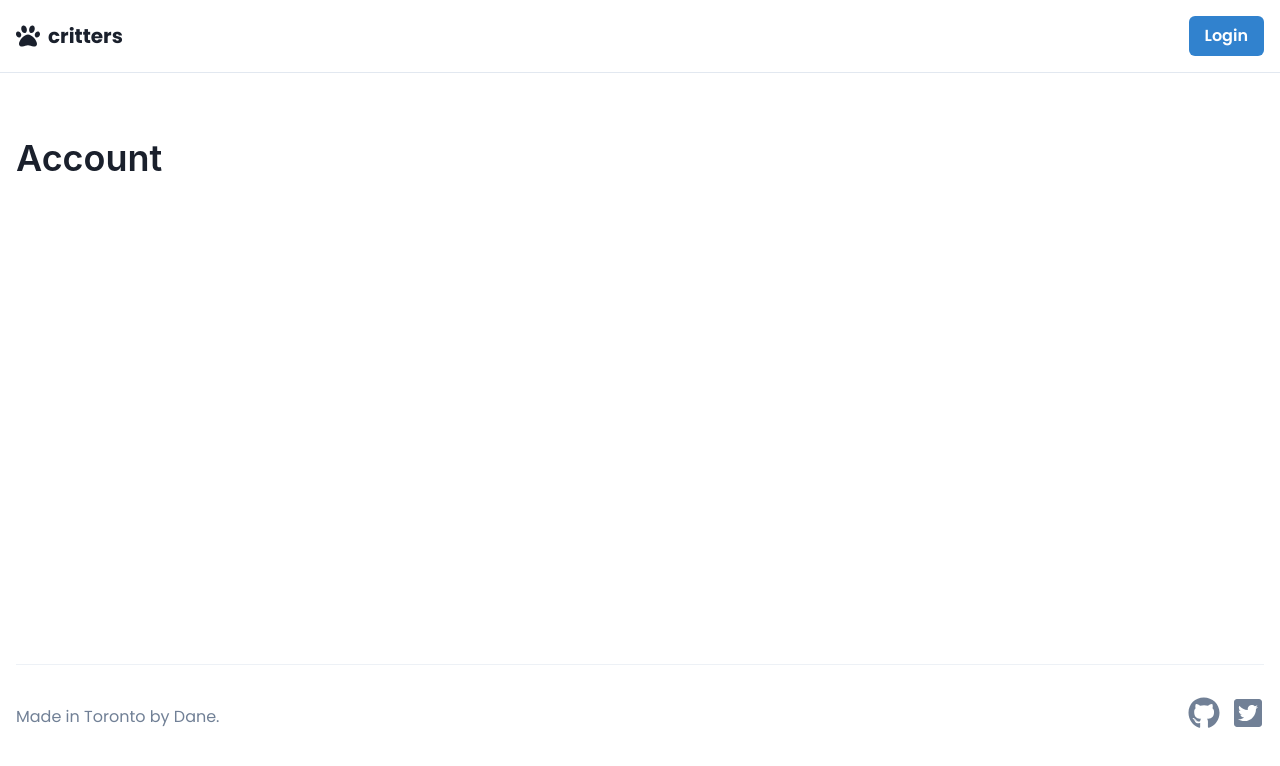
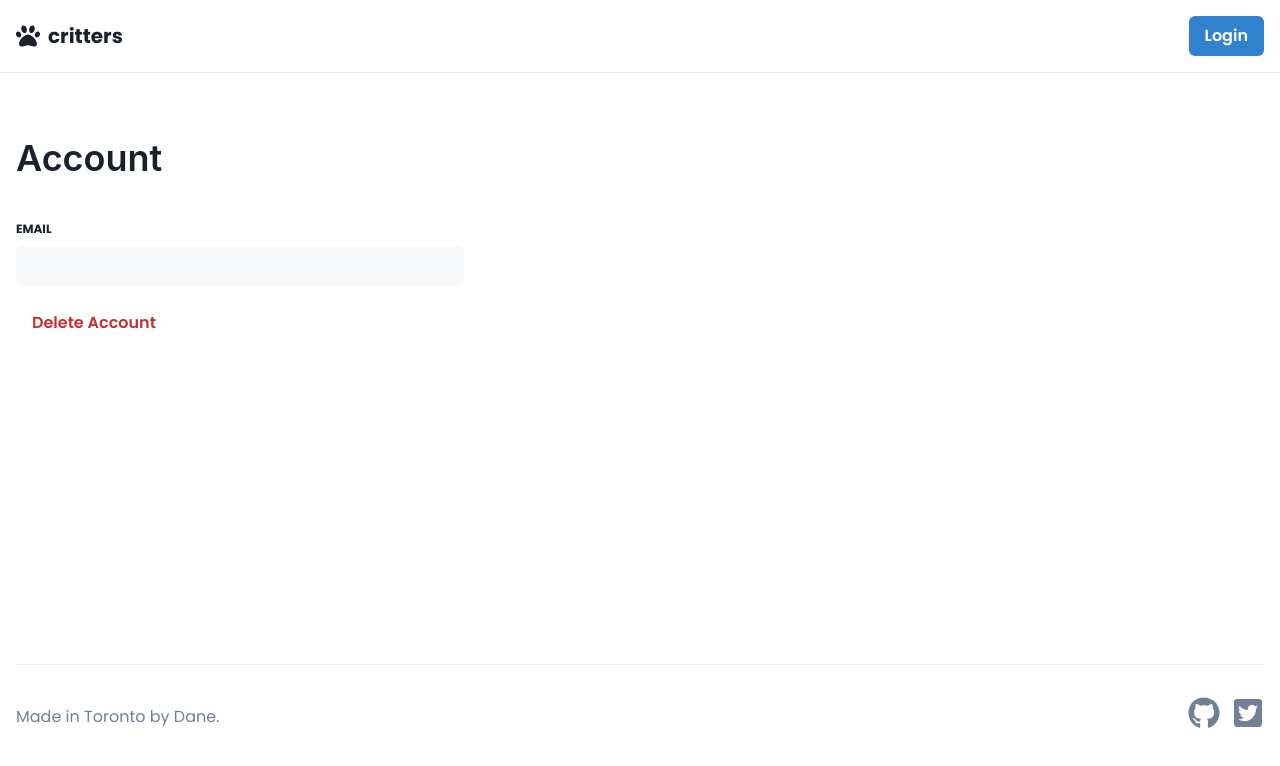
Before and after one commit to Uvacoder/critters, a Next.js app: page /account in a window 1280 px wide. Shown: the top 766 px of the page. Built offline with nearby package versions, Linux system fonts and the light colour scheme; no server answers.

Commit message:
add basic account page

```diff
--- a/pages/account.tsx
+++ b/pages/account.tsx
@@ -1,7 +1,25 @@
-import { Heading, Flex } from "@chakra-ui/react";
+import {
+  Heading,
+  Input,
+  FormControl,
+  FormLabel,
+  Button,
+  Modal,
+  ModalBody,
+  ModalCloseButton,
+  ModalContent,
+  ModalFooter,
+  ModalHeader,
+  ModalOverlay,
+  useDisclosure,
+} from "@chakra-ui/react";
 import { MainLayout } from "components/Layout";
+import { useSession } from "next-auth/react";
 
 const Account = () => {
+  const { data: session } = useSession();
+  const { onClose, onOpen, isOpen } = useDisclosure();
+
   return (
     <MainLayout title="account">
       <Heading
@@ -12,6 +30,42 @@ const Account = () => {
       >
         Account
       </Heading>
+      <FormControl id="email">
+        <FormLabel>Email</FormLabel>
+        <Input
+          isDisabled
+          type="email"
+          defaultValue={session?.user?.email}
+          colorScheme="blue"
+          name="email"
+          variant="filled"
+          maxW="md"
+          mb="4"
+        />
+      </FormControl>
+      <Button colorScheme="red" onClick={onOpen} variant="ghost">
+        Delete Account
+      </Button>
+      <Modal isOpen={isOpen} onClose={onClose}>
+        <ModalOverlay />
+        <ModalContent>
+          <ModalHeader>
+            Are you sure you want to delete your account?
+          </ModalHeader>
+          <ModalCloseButton />
+          <ModalBody>
+            Deleting your account will also remove any active posts you have.
+          </ModalBody>
+          <ModalFooter>
+            <Button colorScheme="blue" mr={3} onClick={onClose}>
+              Close
+            </Button>
+            <Button variant="ghost" colorScheme="red" onClick={onClose}>
+              Yes, delete my account
+            </Button>
+          </ModalFooter>
+        </ModalContent>
+      </Modal>
     </MainLayout>
   );
 };
```
